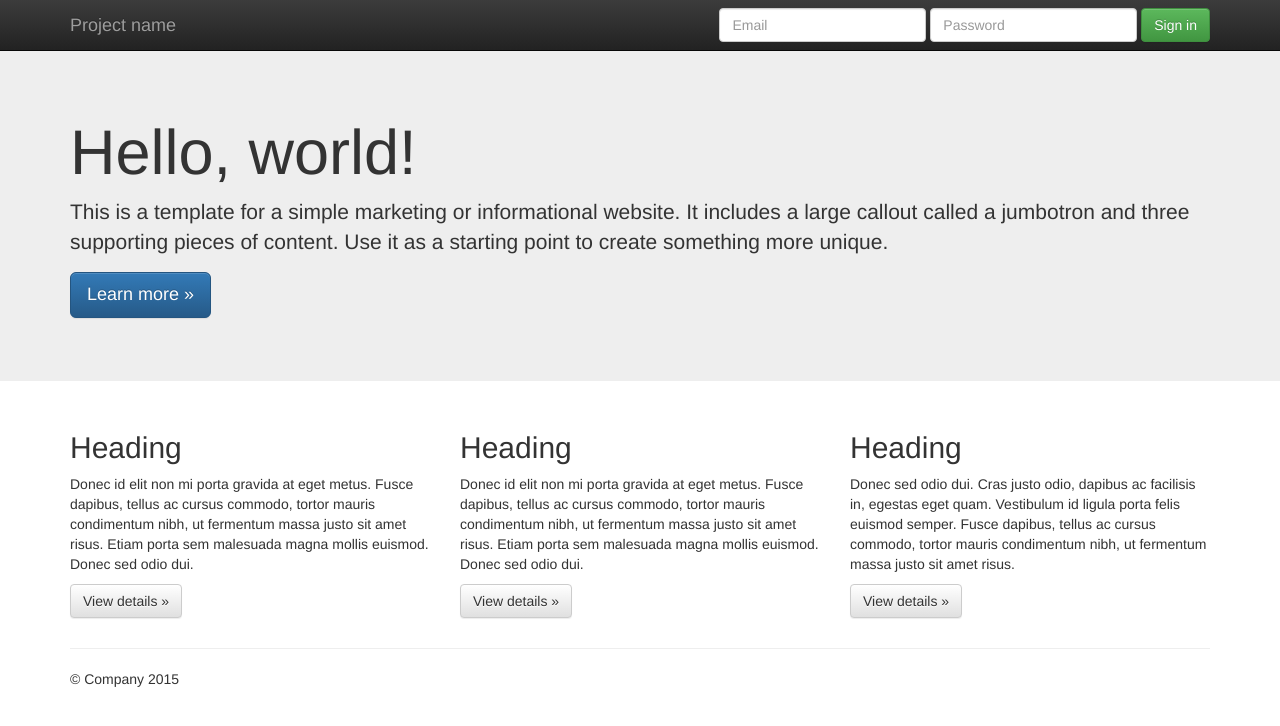
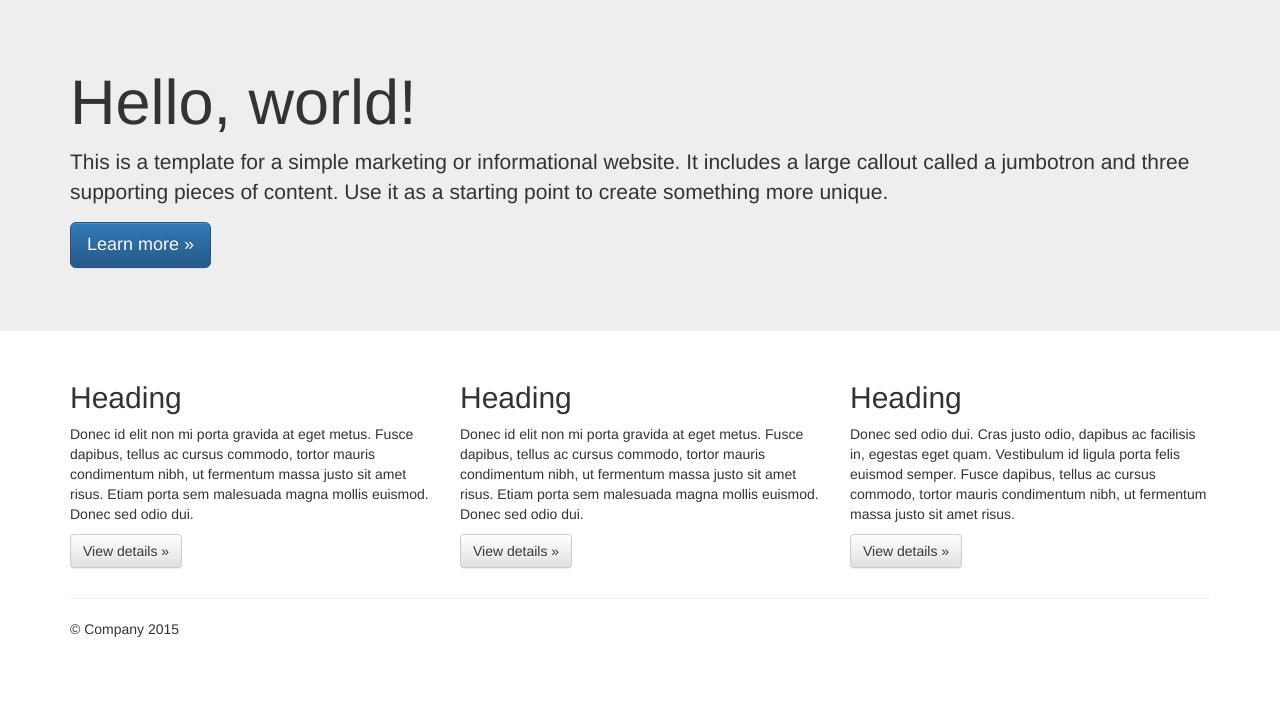
Before and after one commit to ady0906/tuvousspa, a plain HTML site: page index.html in a window 1280 px wide. Drawn offline with nearby package versions, Linux system fonts and the light colour scheme.

Commit message:
getting rid of navbar

```diff
--- a/index.html
+++ b/index.html
@@ -13,7 +13,6 @@
         <link rel="stylesheet" href="css/bootstrap.min.css">
         <style>
             body {
-                padding-top: 50px;
                 padding-bottom: 20px;
             }
         </style>
@@ -27,30 +26,6 @@
 <!--[if lt IE 8]>
   <p class="browserupgrade">You are using an <strong>outdated</strong> browser. Please <a href="http://browsehappy.com/">upgrade your browser</a> to improve your experience.</p>
 <![endif]-->
-    <nav class="navbar navbar-inverse navbar-fixed-top" role="navigation">
-      <div class="container">
-        <div class="navbar-header">
-          <button type="button" class="navbar-toggle collapsed" data-toggle="collapse" data-target="#navbar" aria-expanded="false" aria-controls="navbar">
-            <span class="sr-only">Toggle navigation</span>
-            <span class="icon-bar"></span>
-            <span class="icon-bar"></span>
-            <span class="icon-bar"></span>
-          </button>
-          <a class="navbar-brand" href="#">Project name</a>
-        </div>
-        <div id="navbar" class="navbar-collapse collapse">
-          <form class="navbar-form navbar-right" role="form">
-            <div class="form-group">
-              <input type="text" placeholder="Email" class="form-control">
-            </div>
-            <div class="form-group">
-              <input type="password" placeholder="Password" class="form-control">
-            </div>
-            <button type="submit" class="btn btn-success">Sign in</button>
-          </form>
-        </div><!--/.navbar-collapse -->
-      </div>
-    </nav>
 
     <!-- Main jumbotron for a primary marketing message or call to action -->
     <div class="jumbotron">
```
